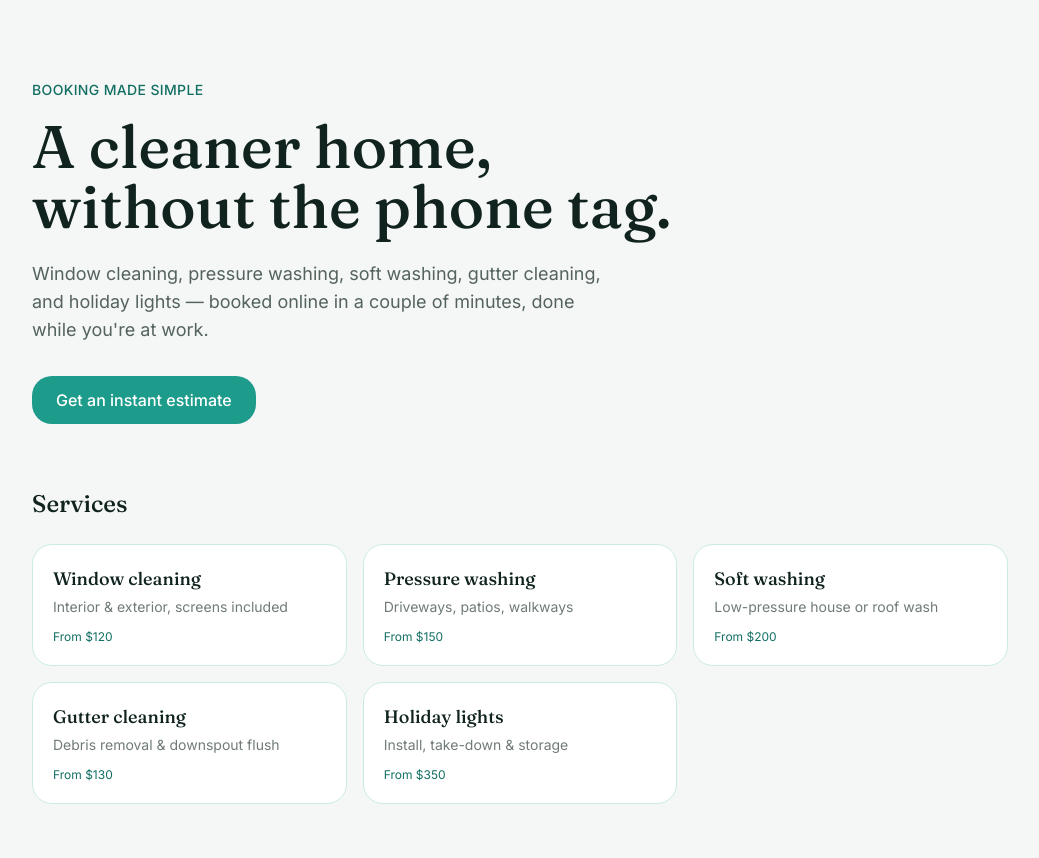
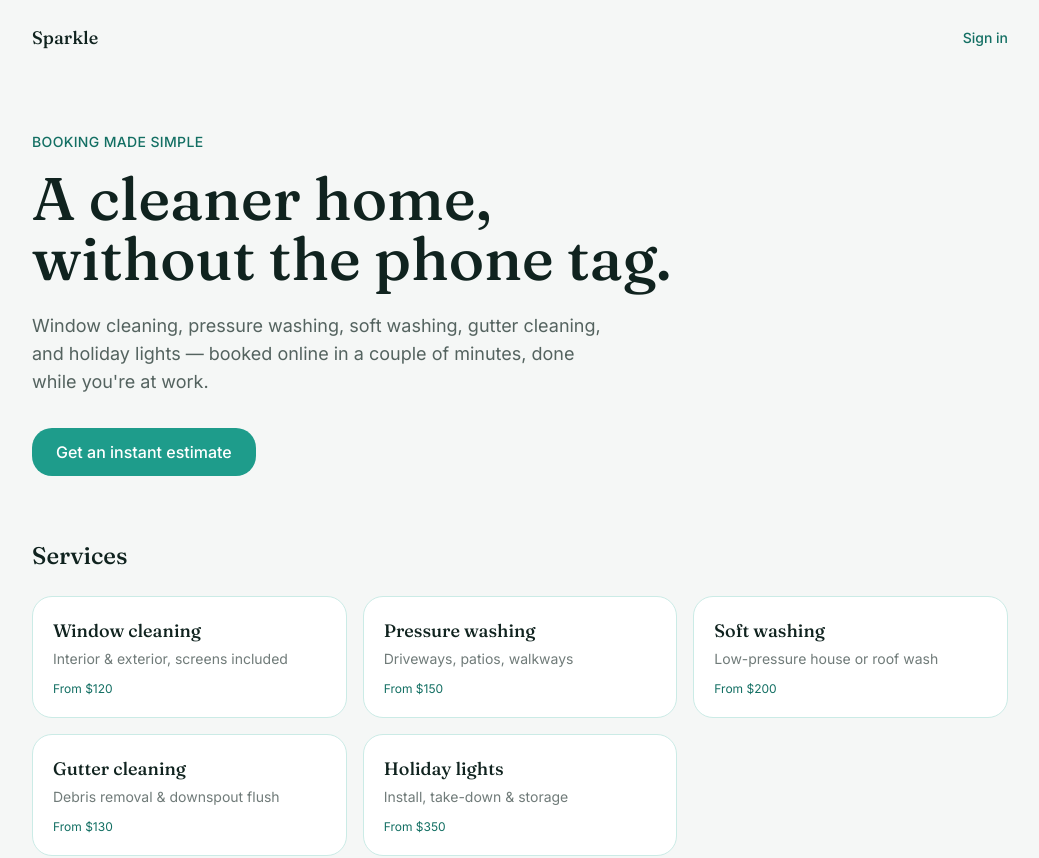
Before and after one commit to mauricioamartinezq-sketch/sparkle-booking, a Next.js app in the folder window-service-app/: page / in a window 1280 px wide. Shown: the top 858 px of the page, without its empty margins (120-1159 px from the left). Built offline with nearby package versions, Linux system fonts and the light colour scheme.

Commit message:
Update layout.tsx

```diff
--- a/window-service-app/app/layout.tsx
+++ b/window-service-app/app/layout.tsx
@@ -1,4 +1,5 @@
 import type { Metadata, Viewport } from "next";
+import Link from "next/link";
 import "./globals.css";
 
 export const metadata: Metadata = {
@@ -23,7 +24,20 @@ export default function RootLayout({
 }) {
   return (
     <html lang="en">
-      <body className="font-sans antialiased">{children}</body>
+      <body className="font-sans antialiased">
+        <header className="mx-auto max-w-5xl px-6 pt-6 flex items-center justify-between">
+          <Link href="/" className="font-display text-lg font-medium text-ink">
+            Sparkle
+          </Link>
+          <Link
+            href="/login/"
+            className="text-sm font-medium text-aqua-700 hover:text-aqua-900 transition-colors"
+          >
+            Sign in
+          </Link>
+        </header>
+        {children}
+      </body>
     </html>
   );
 }
```
